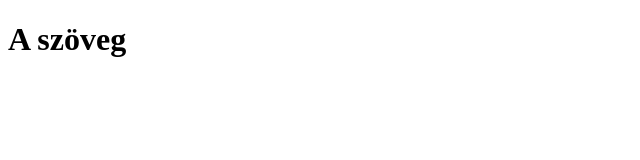
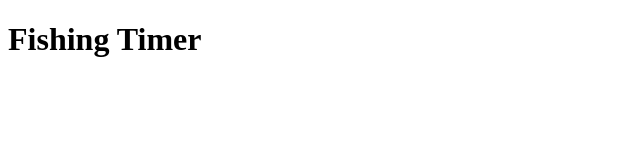
Before and after one commit to znyisztor77/Horgasz_cucc, a plain HTML site: page index.html in a window 1280 px wide. Shown: the whole page, without its empty margins (0-640 px from the left). Drawn offline with Linux system fonts and the light colour scheme.

```diff
--- a/index.html
+++ b/index.html
@@ -6,6 +6,6 @@
     <title>Document</title>
 </head>
 <body>
-    <h1>A szöveg</h1>
+    <h1>Fishing Timer</h1>
 </body>
 </html>
```
Also changed, not shown: 1 other file.
